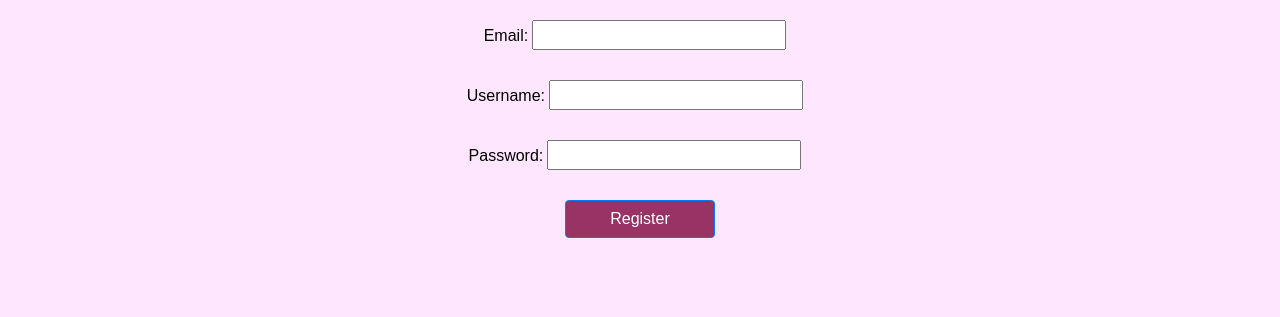
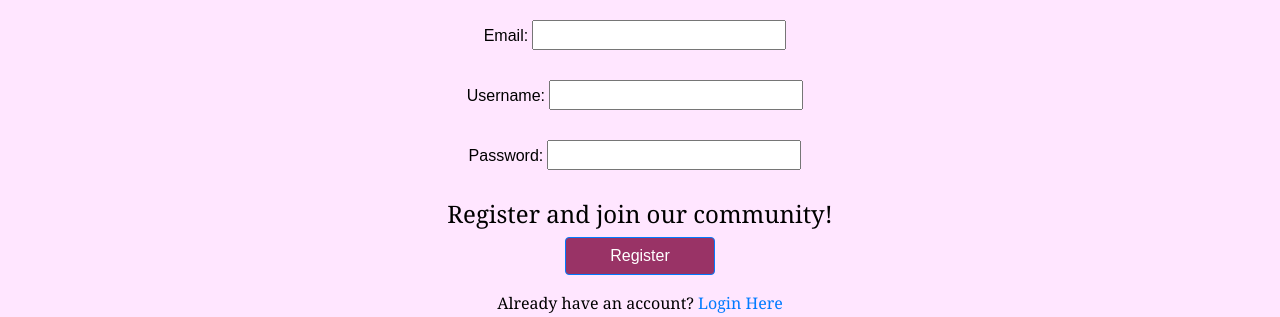
Before and after one commit to FablihaHossain/travel_blog, a Django app: page /register/ in a window 1280 px wide. Shown: the part 191-508 px from the top of the page. Run offline with Django 3.2, Linux system fonts and the light colour scheme; some libraries are stand-ins or nearby versions; grey boxes are pictures that could not be loaded.

Commit message:
updated login and register to have routes to each other

```diff
--- a/travelBlog/travelEntries/templates/login.html
+++ b/travelBlog/travelEntries/templates/login.html
@@ -21,6 +21,10 @@
 			<div class = "text-center">
 				<button type = "submit" class = "btn btn-primary btn-primary-block"> Login </button>
 			</div>
+			<br>
+			<div class = "text-center">
+				New User? <a href="{% url 'register' %}">Register Here</a>
+			</div>
 		</div>
 	</form>
 </body>
--- a/travelBlog/travelEntries/templates/registration.html
+++ b/travelBlog/travelEntries/templates/registration.html
@@ -22,7 +22,12 @@
 				{% endfor %}
 				<input type="hidden" name="role" value="General User" />
 			<div class = "form-group text-center">
+				<h4 class = 'text-center'> Register and join our community!</h4>
 				<button type = "submit" class = "btn btn-primary btn-primary-block"> Register </button>
+			</div>
+
+			<div class = "text-center">
+				Already have an account? <a href="{% url 'login' %}" >Login Here</a>
 			</div>
 		</div>
 	</form>
```
